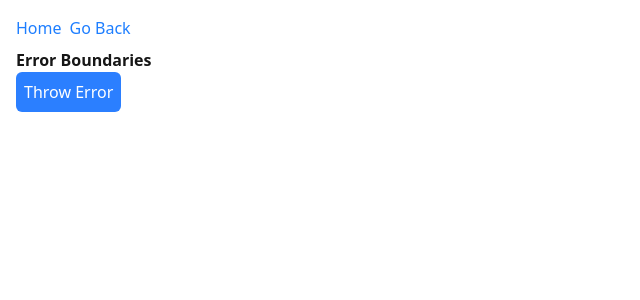
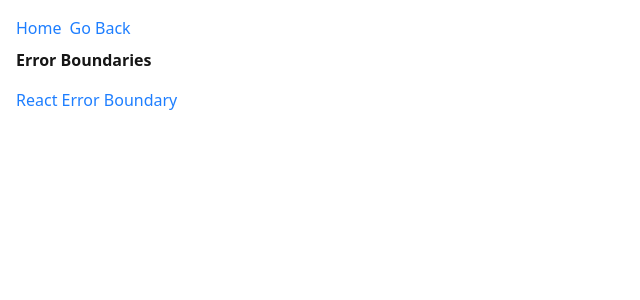
Before and after one commit to emanuelefavero/react-typescript, a Next.js app: page /error-boundaries in a window 1280 px wide. Shown: the top 300 px of the page, without its empty margins (0-640 px from the left). Built offline with nearby package versions, Linux system fonts and the light colour scheme.

Commit message:
refactor: /error-boundaries

```diff
--- a/src/app/error-boundaries/page.tsx
+++ b/src/app/error-boundaries/page.tsx
@@ -1,10 +1,17 @@
-import Component from './Component'
+import Link from 'next/link'
 
 export default function Page() {
   return (
     <>
-      <h1>Error Boundaries</h1>
-      <Component />
+      <h1 className='mb-4'>Error Boundaries</h1>
+
+      <ul>
+        <li>
+          <Link href='/error-boundaries/react-error-boundary'>
+            React Error Boundary
+          </Link>
+        </li>
+      </ul>
     </>
   )
 }
--- a/src/app/error-boundaries/BuggyComponent.tsx
+++ b/src/app/error-boundaries/react-error-boundary/BuggyComponent.tsx
@@ -1,5 +1,7 @@
 import Button from '@/components/shared/Button'
 import { useState } from 'react'
+
+// * This component simply throws an error when the button is clicked
 
 export default function Component() {
   const [throwError, setThrowError] = useState(false)
--- a/src/app/error-boundaries/Component.tsx
+++ b/src/app/error-boundaries/react-error-boundary/Component.tsx
@@ -2,6 +2,9 @@
 
 import { ErrorBoundary } from 'react-error-boundary'
 import BuggyComponent from './BuggyComponent'
+
+// * This component demonstrates how to use the `react-error-boundary` library to handle errors gracefully in React applications
+// TIP: When using the `react-error-boundary` library, all types will be inferred automatically
 
 export default function Component() {
   return (
--- /dev/null
+++ b/src/app/error-boundaries/react-error-boundary/page.tsx
@@ -0,0 +1,12 @@
+import Component from './Component'
+
+// * @see ./Component to learn how to use the `react-error-boundary` library
+
+export default function Page() {
+  return (
+    <>
+      <h1 className='mb-4'>React Error Boundary</h1>
+      <Component />
+    </>
+  )
+}
```
